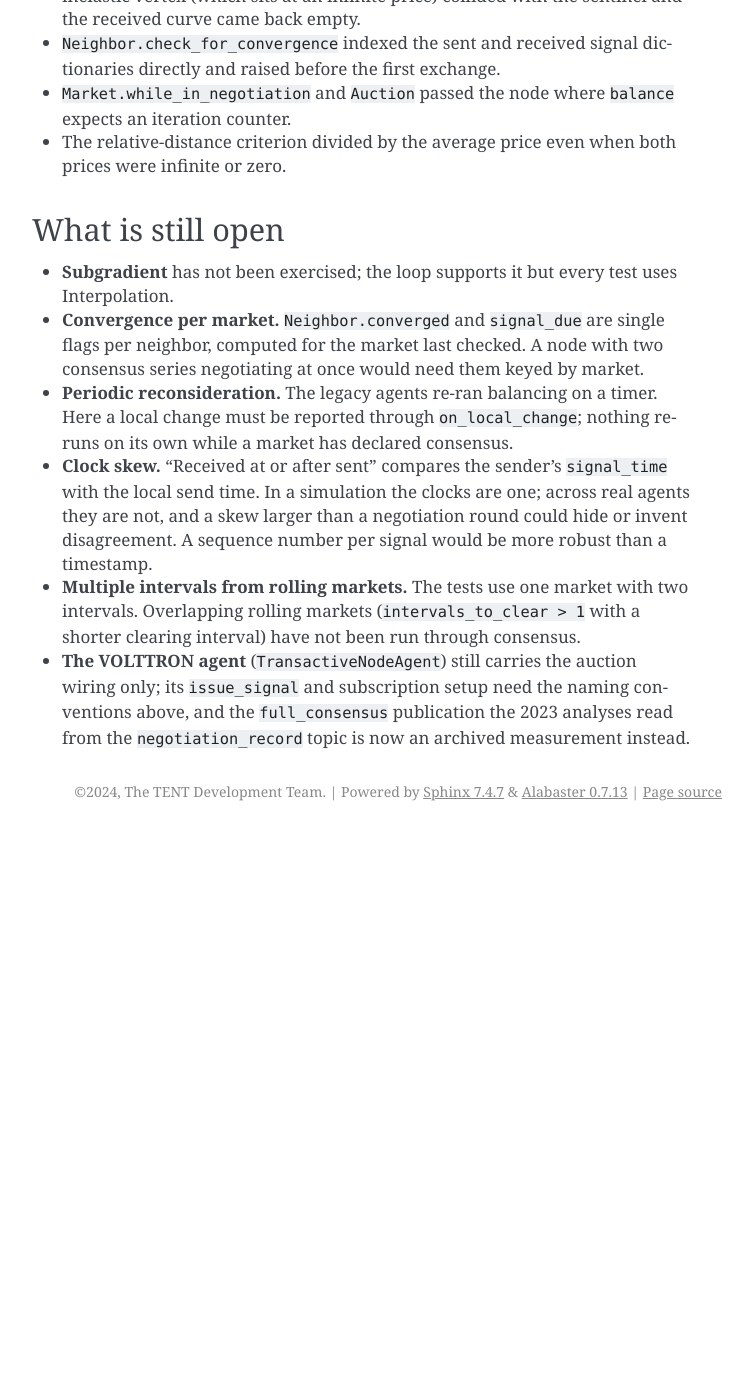
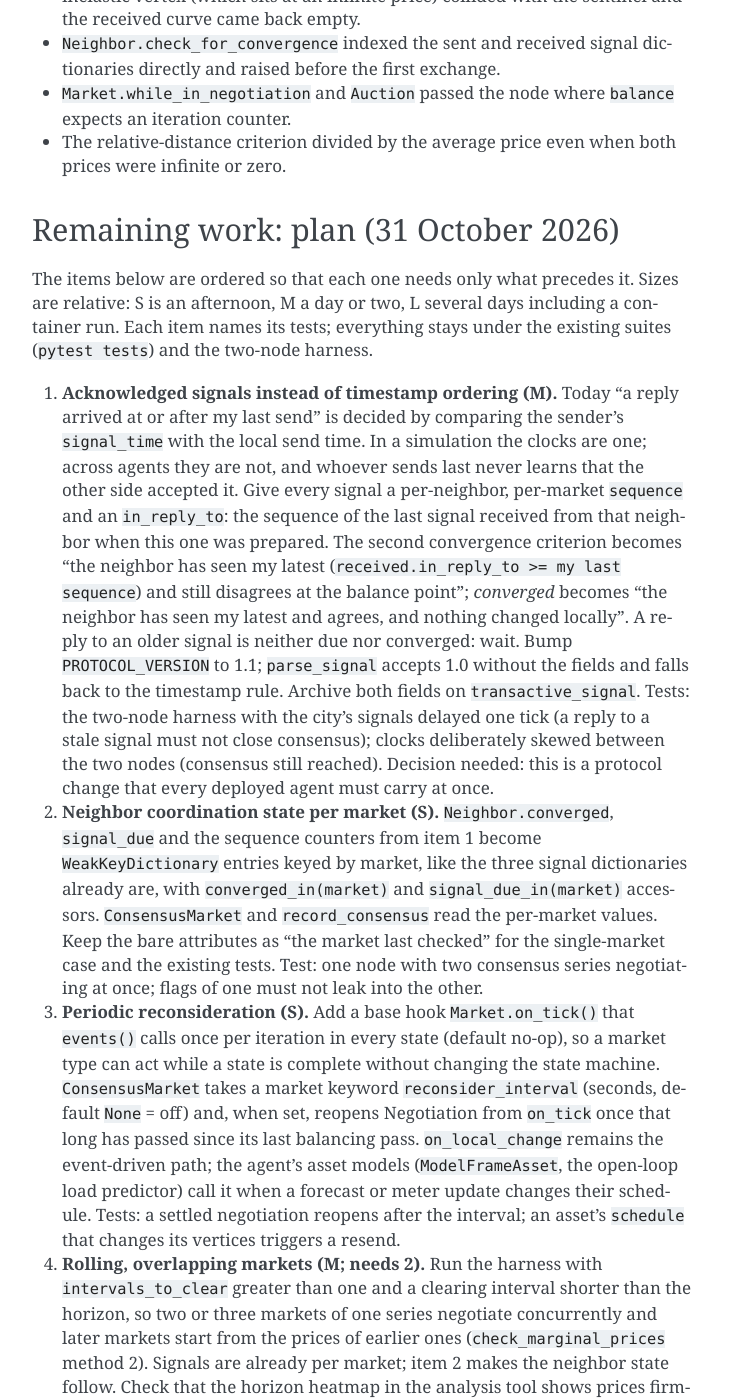
Before and after one commit to transactive-network-systems/tent, a Sphinx documentation site: the page built from docs/source/design/consensus_market.rst, in a window 1280 px wide and 1400 px high, scrolled down 3260 px. Shown: the whole window, without its empty margins (388-1141 px from the left). Built offline with Sphinx 7.4.7, drawn with Linux system fonts in a browser that asks for light colours; before the commit the page ends 4091 px from its top, so only the background shows below that; some of the changed text lies outside the part shown.

Commit message:
Docs: plan for the remaining consensus work (acknowledged signals, per-market neighbor state, reconsideration, rolling markets, Subgradient, shared simulation clock, container run)

```diff
--- a/docs/source/design/consensus_market.rst
+++ b/docs/source/design/consensus_market.rst
@@ -104,19 +104,75 @@ These were all latent in the pieces that the consensus loop depends on and would
 - ``Market.while_in_negotiation`` and ``Auction`` passed the node where ``balance`` expects an iteration counter.
 - The relative-distance criterion divided by the average price even when both prices were infinite or zero.
 
-What is still open
-------------------
+Remaining work: plan (31 October 2026)
+--------------------------------------
 
-- **Subgradient** has not been exercised; the loop supports it but every test uses Interpolation.
-- **Convergence per market.** ``Neighbor.converged`` and ``signal_due`` are single flags per neighbor, computed for the
-  market last checked. A node with two consensus series negotiating at once would need them keyed by market.
-- **Periodic reconsideration.** The legacy agents re-ran balancing on a timer. Here a local change must be reported
-  through ``on_local_change``; nothing re-runs on its own while a market has declared consensus.
-- **Clock skew.** "Received at or after sent" compares the sender's ``signal_time`` with the local send time. In a
-  simulation the clocks are one; across real agents they are not, and a skew larger than a negotiation round could hide
-  or invent disagreement. A sequence number per signal would be more robust than a timestamp.
-- **Multiple intervals from rolling markets.** The tests use one market with two intervals. Overlapping rolling markets
-  (``intervals_to_clear > 1`` with a shorter clearing interval) have not been run through consensus.
-- **The VOLTTRON agent** (``TransactiveNodeAgent``) still carries the auction wiring only; its ``issue_signal`` and
-  subscription setup need the naming conventions above, and the ``full_consensus`` publication the 2023 analyses read
-  from the ``negotiation_record`` topic is now an archived measurement instead.
+The items below are ordered so that each one needs only what precedes it. Sizes are relative: S is an afternoon, M a
+day or two, L several days including a container run. Each item names its tests; everything stays under the existing
+suites (``pytest tests``) and the two-node harness.
+
+1. **Acknowledged signals instead of timestamp ordering (M).** Today "a reply arrived at or after my last send" is
+   decided by comparing the sender's ``signal_time`` with the local send time. In a simulation the clocks are one;
+   across agents they are not, and whoever sends last never learns that the other side accepted it. Give every signal
+   a per-neighbor, per-market ``sequence`` and an ``in_reply_to``: the sequence of the last signal received from that
+   neighbor when this one was prepared. The second convergence criterion becomes "the neighbor has seen my latest
+   (``received.in_reply_to >= my last sequence``) and still disagrees at the balance point"; *converged* becomes "the
+   neighbor has seen my latest and agrees, and nothing changed locally". A reply to an older signal is neither due nor
+   converged: wait. Bump ``PROTOCOL_VERSION`` to 1.1; ``parse_signal`` accepts 1.0 without the fields and falls back to
+   the timestamp rule. Archive both fields on ``transactive_signal``. Tests: the two-node harness with the city's
+   signals delayed one tick (a reply to a stale signal must not close consensus); clocks deliberately skewed between
+   the two nodes (consensus still reached). Decision needed: this is a protocol change that every deployed agent must
+   carry at once.
+
+2. **Neighbor coordination state per market (S).** ``Neighbor.converged``, ``signal_due`` and the sequence counters
+   from item 1 become ``WeakKeyDictionary`` entries keyed by market, like the three signal dictionaries already are, with
+   ``converged_in(market)`` and ``signal_due_in(market)`` accessors. ``ConsensusMarket`` and ``record_consensus`` read
+   the per-market values. Keep the bare attributes as "the market last checked" for the single-market case and the
+   existing tests. Test: one node with two consensus series negotiating at once; flags of one must not leak into the
+   other.
+
+3. **Periodic reconsideration (S).** Add a base hook ``Market.on_tick()`` that ``events()`` calls once per iteration in
+   every state (default no-op), so a market type can act while a state is complete without changing the state machine.
+   ``ConsensusMarket`` takes a market keyword ``reconsider_interval`` (seconds, default ``None`` = off) and, when set,
+   reopens Negotiation from ``on_tick`` once that long has passed since its last balancing pass. ``on_local_change``
+   remains the event-driven path; the agent's asset models (``ModelFrameAsset``, the open-loop load predictor) call it
+   when a forecast or meter update changes their schedule. Tests: a settled negotiation reopens after the interval; an
+   asset's ``schedule`` that changes its vertices triggers a resend.
+
+4. **Rolling, overlapping markets (M; needs 2).** Run the harness with ``intervals_to_clear`` greater than one and a
+   clearing interval shorter than the horizon, so two or three markets of one series negotiate concurrently and later
+   markets start from the prices of earlier ones (``check_marginal_prices`` method 2). Signals are already per market;
+   item 2 makes the neighbor state follow. Check that the horizon heatmap in the analysis tool shows prices firming
+   across successive markets from such a run. Test: three overlapping markets reach consensus independently and the
+   later ones open at the earlier ones' cleared prices.
+
+5. **Subgradient: exercise or retire (M).** ``balance_locally`` keeps the Subgradient path but it has never run: the
+   subgradient step reads ``net_powers`` that are not computed until after the first ``balance``. Either (a) order the
+   first pass so ``update_supply_demand`` precedes ``balance``, make the step size a series setting instead of the
+   hard-coded ``1e-1 / (10 + k)``, and add a two-node test that converges within ``max_balance_iterations``; or (b)
+   remove ``Method.Subgradient`` from the market and the series. Decision needed; the recommendation is (b) unless there
+   is a planned use, since Interpolation is exact for the piece-wise linear curves every TENT entity produces.
+
+6. **One simulation clock for all agents (S).** ``TransactiveNode._setup_timer`` anchors simulated time to the node's
+   own creation time, so agents started seconds apart disagree on the simulated hour (at 100 real seconds per simulated
+   hour a 10 s start gap is 6 simulated minutes) and may even name their markets differently. Add an optional config
+   key ``simulation_anchor_time`` (real, ISO 8601) that every agent in a run shares; when absent, keep the current
+   behaviour. The container compose files set it once for the whole run. ``transactive_node.created`` continues to
+   record the actual start, so the archive can still convert simulation time to real time per run. Test: two
+   ``MockTN`` nodes created at different real times with the same anchor report the same ``Timer.now()``.
+
+7. **Run it in the containers (L; needs 1, 2, 6).** Add a consensus series to the campus and city node configs under
+   ``containers/tent`` with identical name and timing (the auctions stay for comparison), bring the stack up with
+   ``docker-compose-tent.yml``, and confirm in the central historian database that both nodes archive
+   ``FullConsensus`` rows and matching sent and received signals. The agent needs no new code paths for routing, but
+   the following must be checked on a real run: the gevent loop keeps up with ``loop_sleep_duration`` while signals
+   arrive asynchronously; ``VolttronDataManager`` carries the new measurement type and the signal columns to the
+   historian; the legacy ``negotiation_record`` topic is dropped from the agent now that consensus is archived. Output:
+   a tent-analysis report over the historian database with the negotiation trace, signal pairs and consensus strip from
+   real rounds (the current samples use synthetic archives).
+
+8. **Analysis tool follow-up (S; after 7).** Add the acknowledgement fields to ``load_signals`` and a small "rounds to
+   consensus" metric per market and neighbor, and refresh the OneDrive samples from the container run.
+
+Decisions for the user before starting: the protocol change in item 1; keep or retire Subgradient in item 5; whether
+periodic reconsideration (item 3) is wanted at all or event-driven reopening is enough.
```
